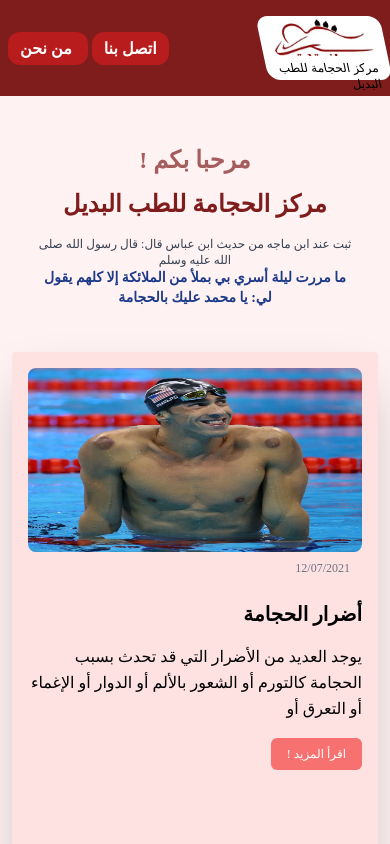
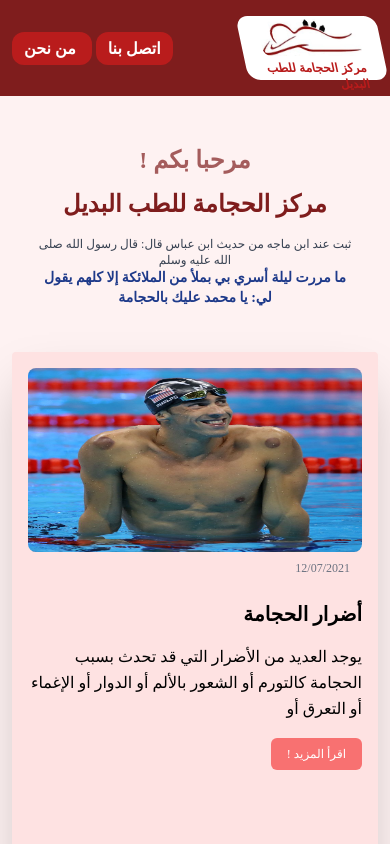
Before and after one commit to adil-82/al7ijama-blog, a Next.js app: page / in a window 390 px wide. Shown: the top 844 px of the page. Built offline with nearby package versions, Linux system fonts and the light colour scheme; what @tailwindcss/typography, tailwindcss-rtl would draw is missing.

Commit message:
styling Logo

```diff
--- a/components/Header.js
+++ b/components/Header.js
@@ -5,7 +5,7 @@ import logo from '../public/logo.jpg';
 export default function Header() {
     return (
         <header>
-           <nav className="bg-red-900 md:px-2 px-1 py-4 shadow-2xl">
+           <nav className="bg-red-900 md:px-2 px-2 py-4 shadow-2xl">
                <div dir="rtl" className=" flex justify-between items-center">
                     <Logo />
                     <SiteNav />
@@ -21,11 +21,11 @@ function Logo() {
             <a>
                 {/* <span className="bg-white inset-0 transform rounded "> */}
                 {/* </span> */}
-                <div className="relative bg-white pb-5 px-3 transform skew-x-12 rounded-xl">
+                <div className="relative bg-white pb-5 px-5 transform skew-x-12 rounded-xl">
 
 
             <Image width={100} height={40} className="rounded-lg" src={logo} alt="logo" />
-                <p className="absolute text-xs text-black font-medium m-0">
+                <p className="absolute text-xs text-red-700 font-semibold m-0">
             مركز الحجامة للطب البديل
                 </p>
                 </div>
```
Also changed, not shown: public/logo.jpg.
